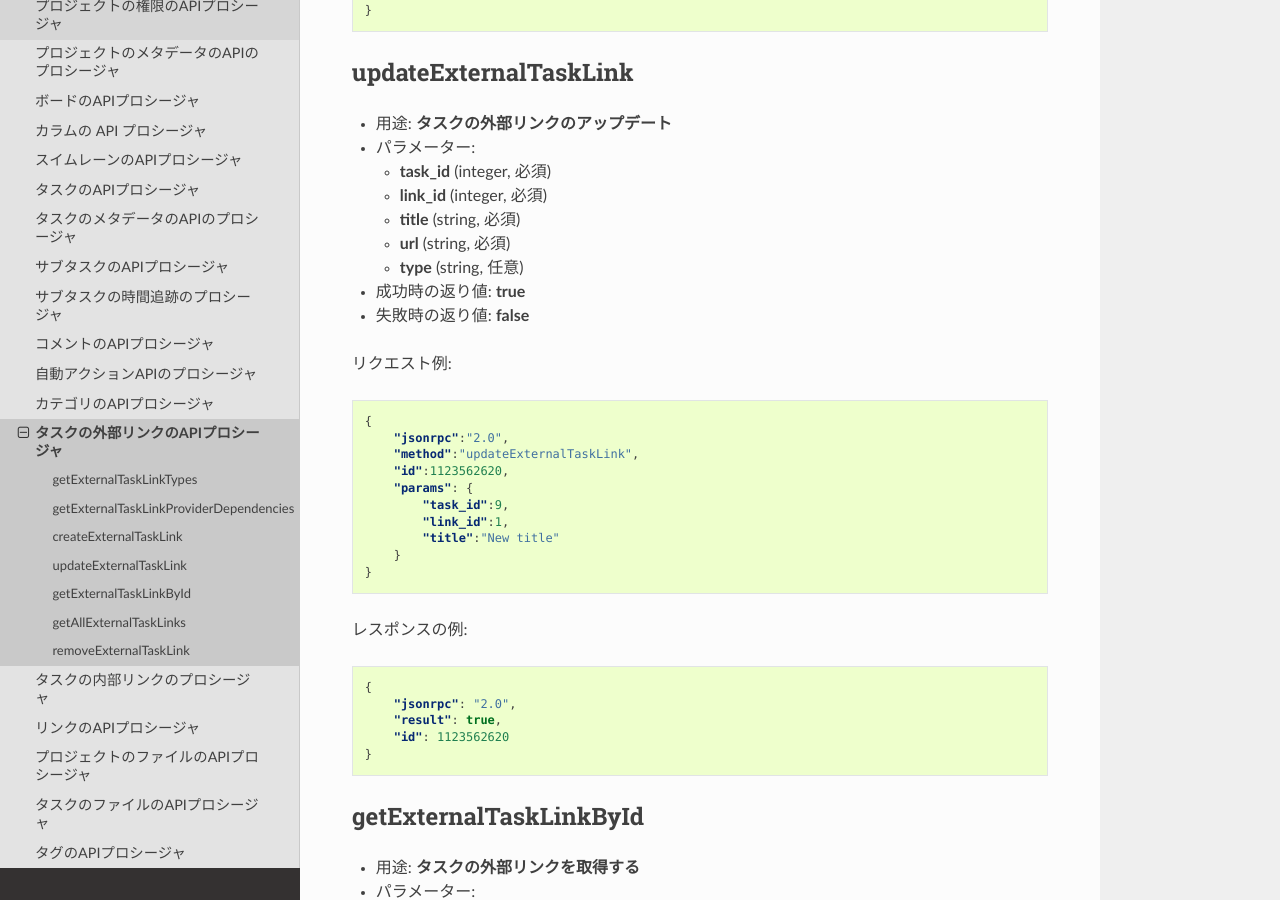
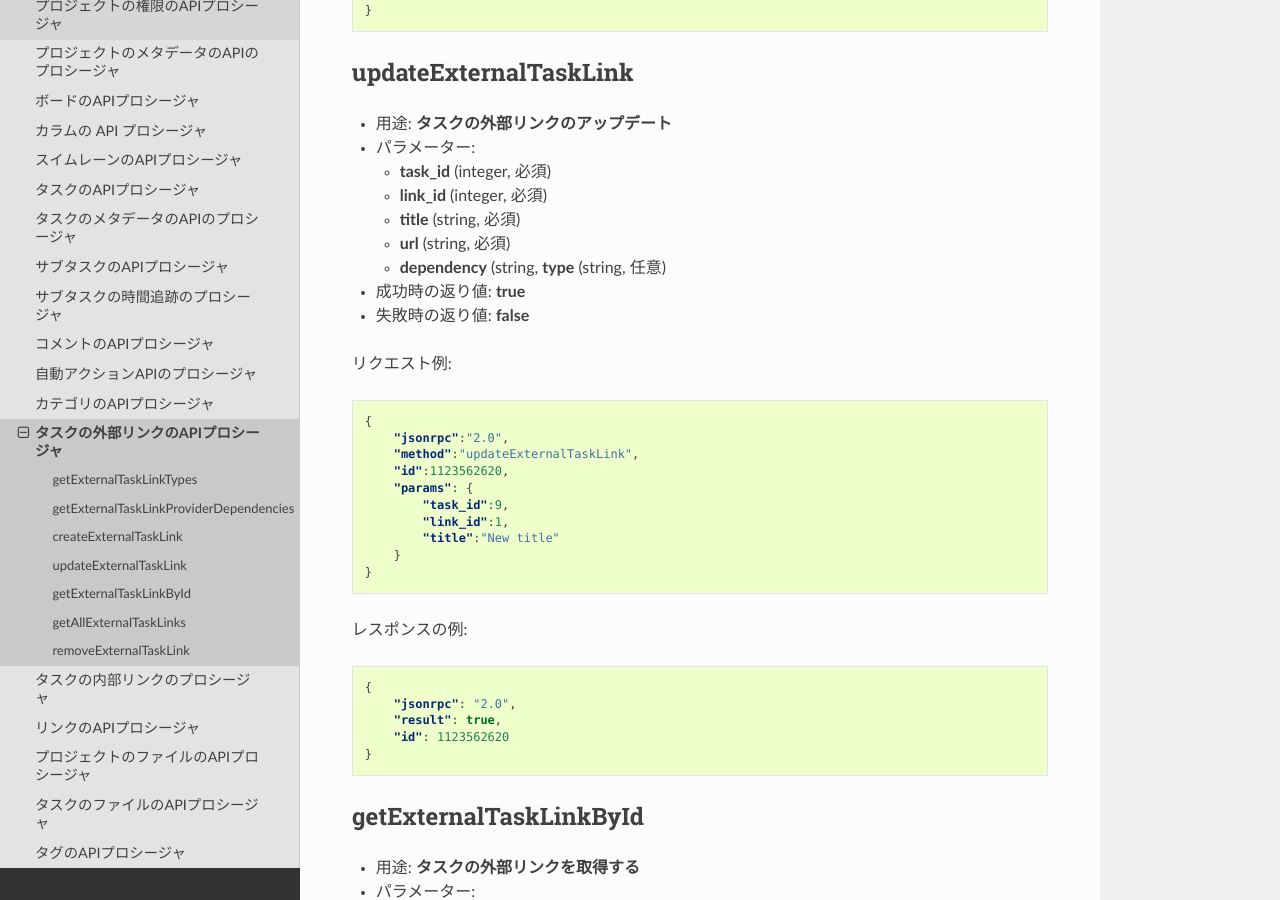
Before and after one commit to sambar-fgfs/Kanboard-documentation-ja, a Sphinx documentation site: the page built from source/api/external_task_link_procedures.rst, in a window 1280 px wide and 900 px high, scrolled down 1792 px. Built offline with Sphinx 7.4.7 and the Read the Docs theme 2.0.0, drawn with Linux system fonts in a browser that asks for light colours; pages that are not in the unit, such as notebooks, are missing from menus.

Commit message:
fix wrong translation

```diff
--- a/source/api/external_task_link_procedures.rst
+++ b/source/api/external_task_link_procedures.rst
@@ -100,7 +100,7 @@ updateExternalTaskLink
    -  **link_id** (integer, 必須)
    -  **title** (string, 必須)
    -  **url** (string, 必須)
-   -  **type** (string, 任意)
+   -  **dependency** (string, **type** (string, 任意)
 
 -  成功時の返り値: **true**
 -  失敗時の返り値: **false**
```
